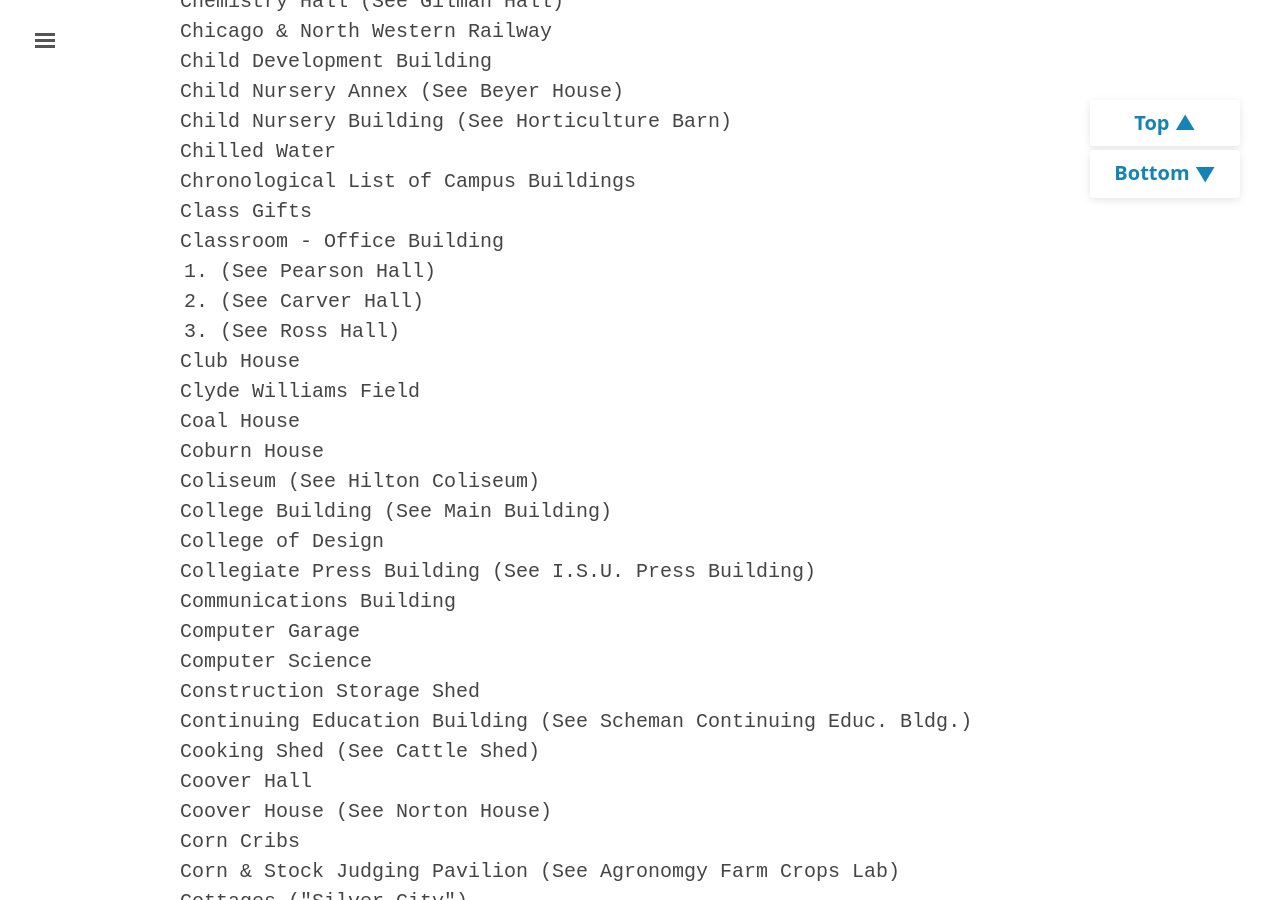
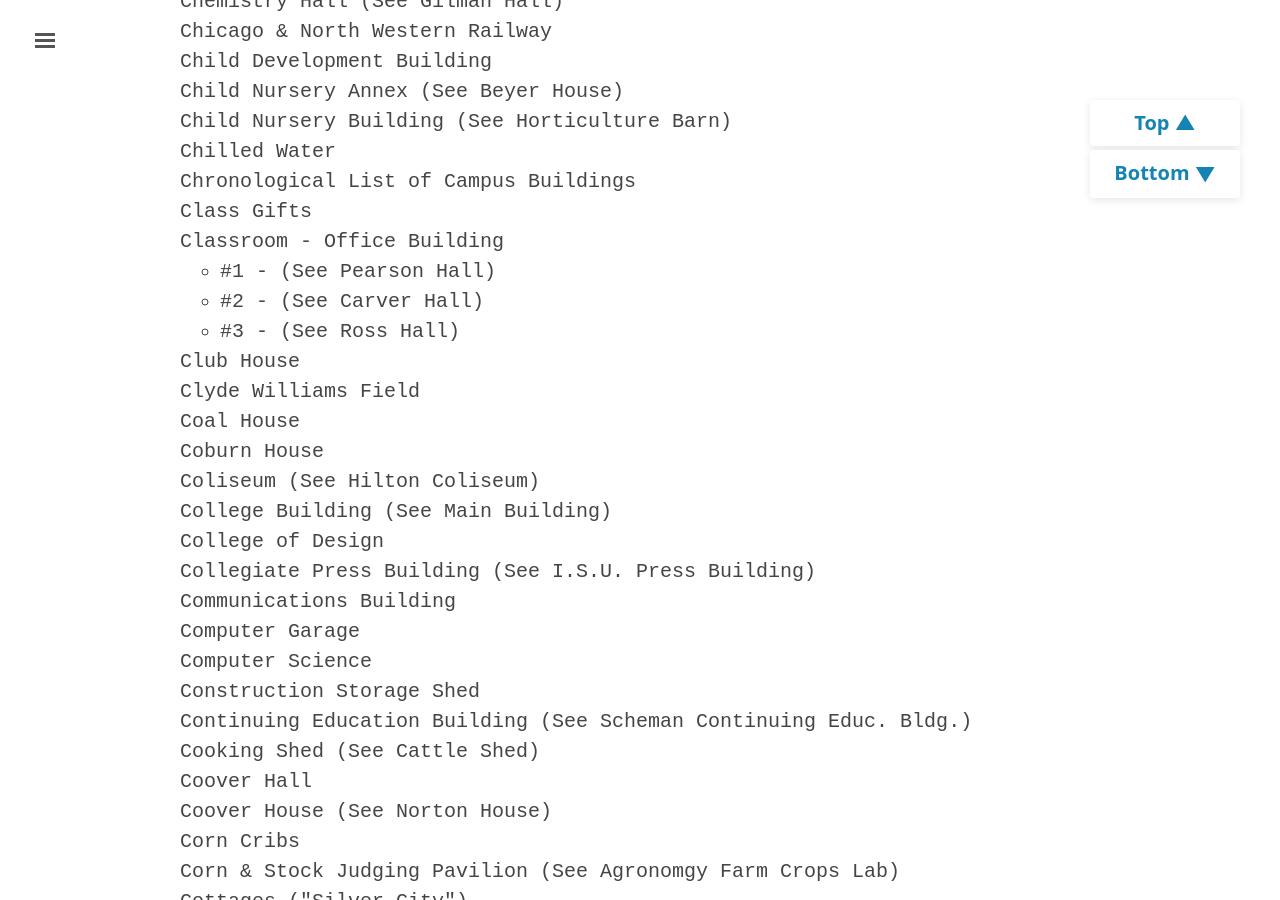
Before and after one commit to emanderson811/day-edition, a Jekyll site: the page built from _texts/1006day-index.md, in a window 1280 px wide and 900 px high, scrolled down 4032 px. Built offline with Jekyll 4.4.1, drawn with Linux system fonts in a browser that asks for light colours.

Commit message:
Update 1006day-index.md

```diff
--- a/_texts/1006day-index.md
+++ b/_texts/1006day-index.md
@@ -143,11 +143,11 @@
   <li>Chronological List of Campus Buildings</li>
   <li>Class Gifts</li>
   <li>Classroom - Office Building</li>
-      <ol>
-        <li>(See Pearson Hall)</li>
-        <li>(See Carver Hall)</li>
-        <li>(See Ross Hall)</li>
-      </ol>
+      <ul>
+        <li>#1 - (See Pearson Hall)</li>
+        <li>#2 - (See Carver Hall)</li>
+        <li>#3 - (See Ross Hall)</li>
+      </ul>
   <li>Club House</li>
   <li>Clyde Williams Field</li>
   <li>Coal House</li>
```
